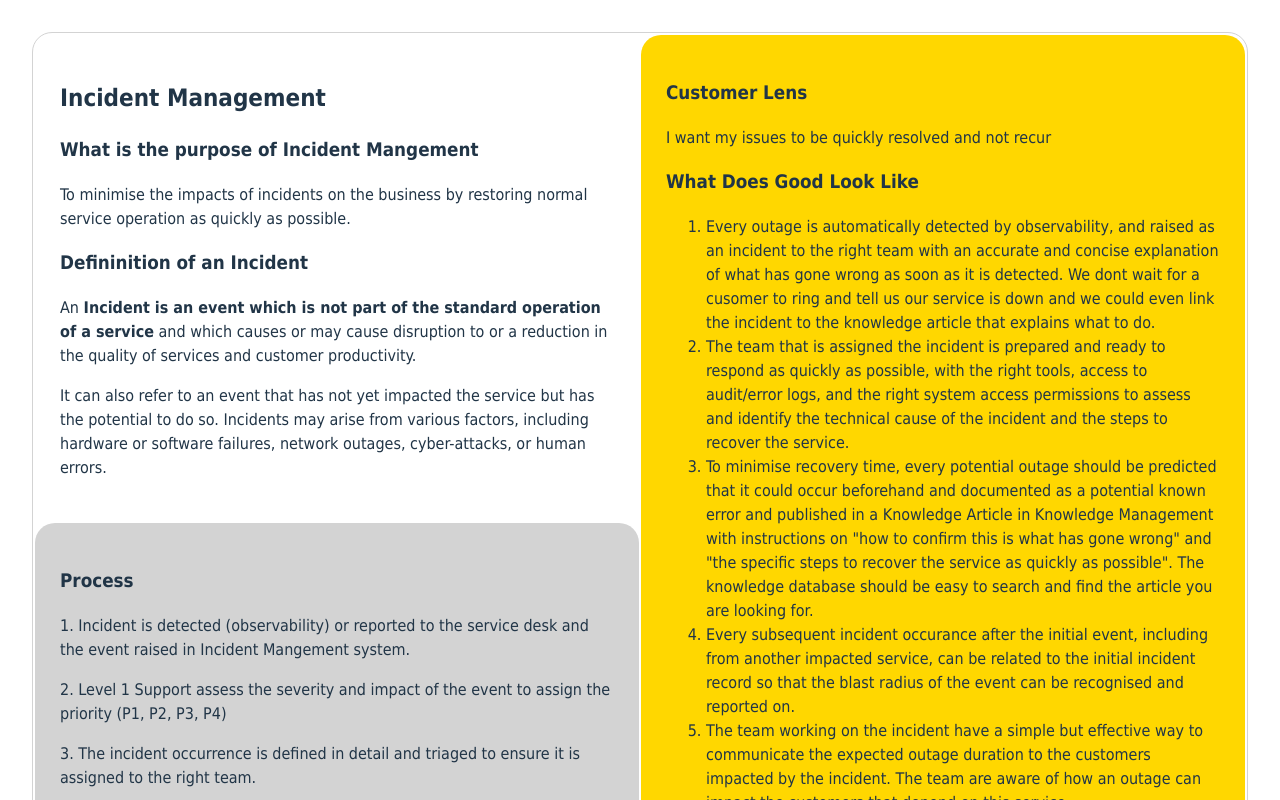
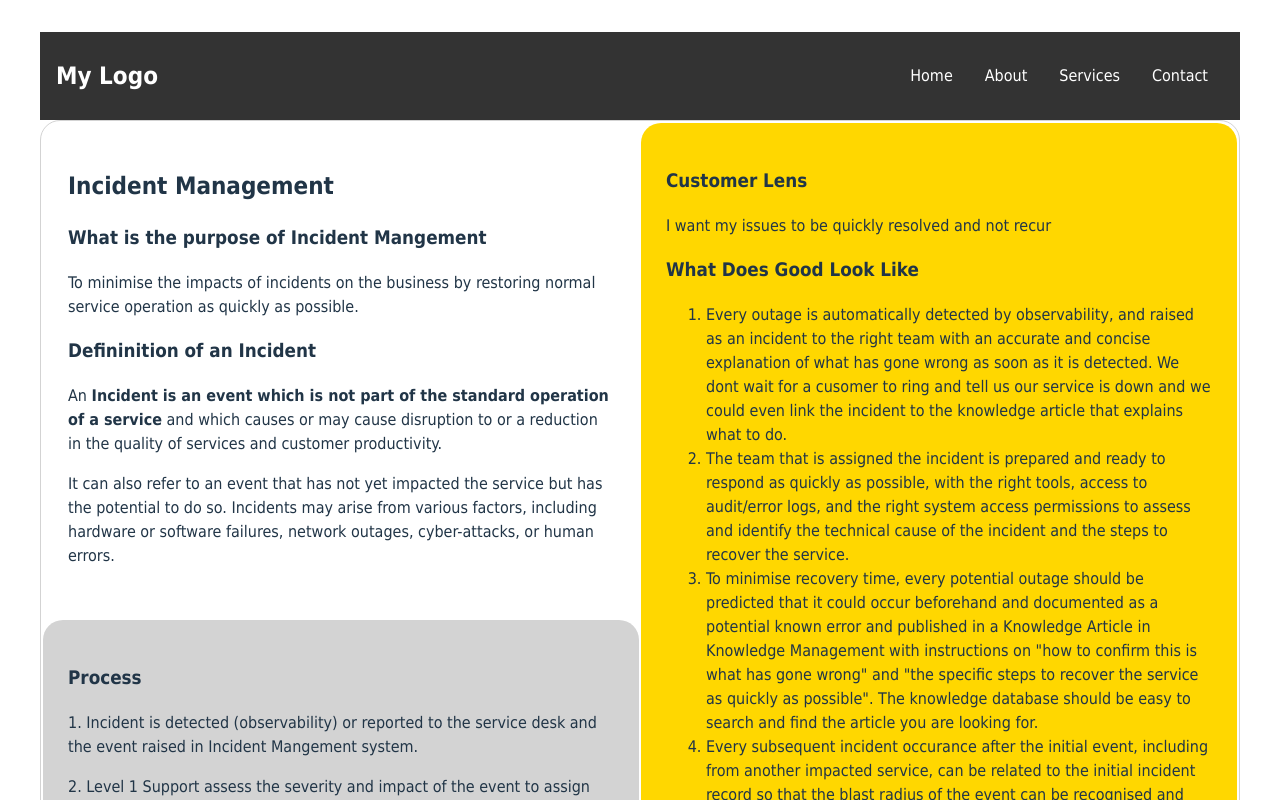
Before and after one commit to dhmusker/satnotesapp, a React (Vite) app: page / in a window 1280 px wide. Shown: the top 800 px of the page. Built offline with nearby package versions, Linux system fonts and the light colour scheme.

Commit message:
Updated incident text

```diff
--- a/package.json
+++ b/package.json
@@ -12,7 +12,8 @@
   "dependencies": {
     "aws-amplify": "^6.4.3",
     "react": "^18.3.1",
-    "react-dom": "^18.3.1"
+    "react-dom": "^18.3.1",
+    "styled-components": "^6.1.12"
   },
   "devDependencies": {
     "@aws-amplify/backend": "^1.0.4",
--- a/src/App.jsx
+++ b/src/App.jsx
@@ -1,10 +1,16 @@
 import { useState } from 'react'
 import './App.css'
+import NavBar from './NavBar'
+import styled from 'styled-components';
+
+const AppContainer = styled.div` max-width: 1200px; margin: 0 auto;`;
 
 function App() {
 
   return (
-      <div>
+    <AppContainer>
+      <NavBar />
+
       <table>
         <tr>
           <td align="left" style={{backgroundColor: "white"}}>
@@ -50,7 +56,7 @@ function App() {
             <p>Each level of support needs to know how to recognise what they can do to recover, and what they cant, and assess what to do next.</p>
             <p>Early incident resolution can be improved by ensuring every Known Error is documented in a Knowledge Article and that article must be linked to the Service Offering and easily found in a search for keywords.</p>
             <p>Every Knowledge Article must describe how to recognise the specific problem, so you can recognise that this is the answer, and provide the steps to quickly recover from that problem.</p>
-    </div>
+    </AppContainer>
   )
 }
 
--- /dev/null
+++ b/src/NavBar.jsx
@@ -0,0 +1,97 @@
+import React from 'react';
+import styled from 'styled-components';
+
+const Nav = styled.nav`
+  display: flex;
+  justify-content: space-between;
+  align-items: center;
+  background-color: #333;
+  color: #fff;
+  padding: 1rem;
+`;
+
+const NavItem = styled.li`
+  list-style: none;
+  margin: 0 1rem;
+
+  a {
+    color: #fff;
+    text-decoration: none;
+    transition: all 0.3s ease;
+
+    &:hover {
+      color: #bada55;
+    }
+  }
+`;
+
+const Logo = styled.h1`
+  font-size: 1.5rem;
+  margin: 0;
+`;
+
+
+const MobileNavToggle = styled.button`
+  display: block;
+  background-color: transparent;
+  border: none;
+  color: #fff;
+  font-size: 1.5rem;
+  cursor: pointer;
+  transition: all 0.3s ease;
+
+  &:hover {
+    color: #bada55;
+  }
+
+  @media (min-width: 768px) {
+    display: none;
+  }
+`;
+
+const DesktopNav = styled.ul`
+  display: flex;
+  flex-direction: row;
+
+  @media (max-width: 767px) {
+    display: none;
+  }
+`;
+
+const MobileNav = styled.ul`
+  display: none;
+  flex-direction: column;
+  margin: 0;
+  padding: 0;
+
+  @media (max-width: 767px) {
+    display: flex;
+  }
+`;
+
+const NavBar = () => {
+  const [isMobileNavOpen, setIsMobileNavOpen] = React.useState(false);
+
+  return (
+    <Nav>
+      <Logo>My Logo</Logo>
+      <MobileNavToggle onClick={() => setIsMobileNavOpen(!isMobileNavOpen)}>
+        {isMobileNavOpen ? 'Close' : 'Menu'}
+      </MobileNavToggle>
+      <DesktopNav>
+        <NavItem><a href="/">Home</a></NavItem>
+        <NavItem><a href="/">About</a></NavItem>
+        <NavItem><a href="/">Services</a></NavItem>
+        <NavItem><a href="/">Contact</a></NavItem>
+      </DesktopNav>
+      <MobileNav style={{ display: isMobileNavOpen ? 'flex' : 'none' }}>
+        <NavItem><a href="/">Home</a></NavItem>
+        <NavItem><a href="/">About</a></NavItem>
+        <NavItem><a href="/">Services</a></NavItem>
+        <NavItem><a href="/">Contact</a></NavItem>
+      </MobileNav>
+    </Nav>
+  );
+};
+
+export default NavBar;
```
Also changed, not shown: 1 other file (tests, documents, lock files or other folders).
